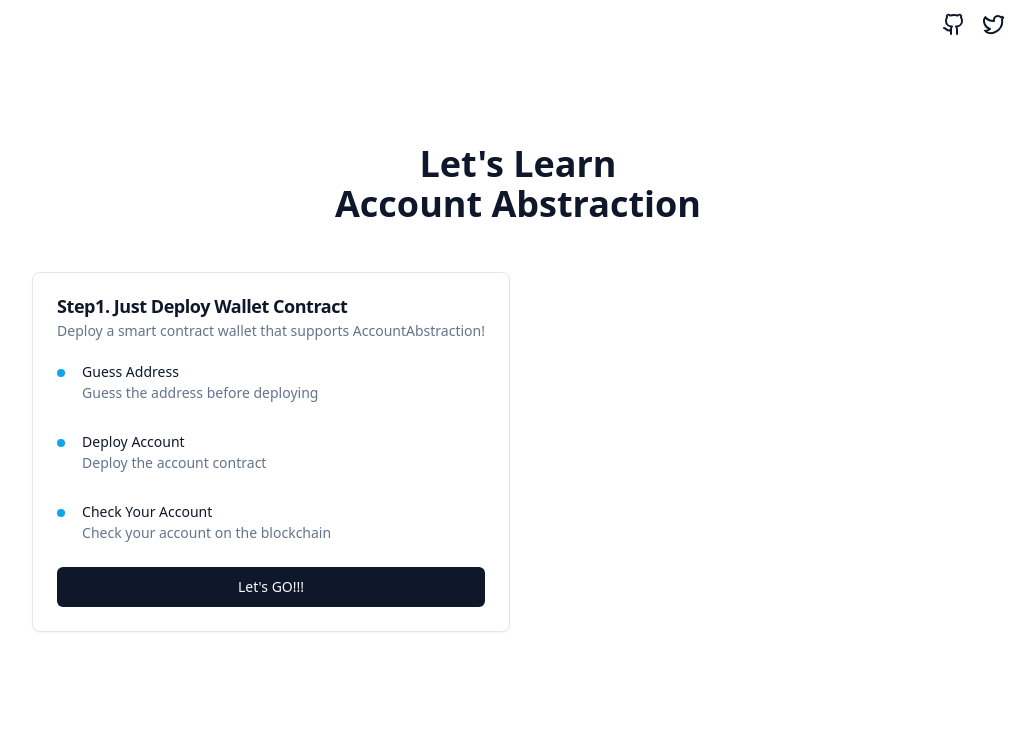
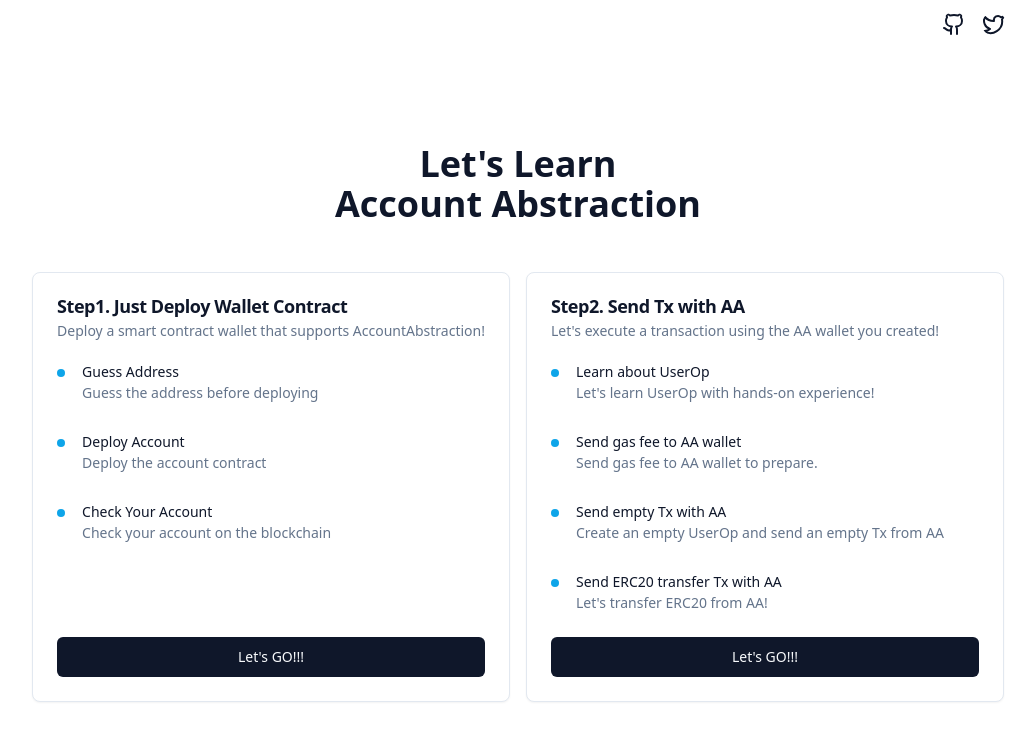
Before and after one commit to inaridiy/learn-account-abstraction, a Next.js app in the folder apps/learning-app/: page / in a window 1280 px wide. Shown: the top 740 px of the page, without its empty margins (122-1157 px from the left). Built offline with nearby package versions, Linux system fonts and the light colour scheme.

Commit message:
feat:  create topic

```diff
--- a/apps/learning-app/src/app/page.tsx
+++ b/apps/learning-app/src/app/page.tsx
@@ -31,6 +31,30 @@ const topics = [
     ],
     startTitle: "Let's GO!!!",
   },
+  {
+    id: "send-tx-with-aa",
+    title: "Step2. Send Tx with AA",
+    description: "Let's execute a transaction using the AA wallet you created!",
+    steps: [
+      {
+        title: "Learn about UserOp",
+        subtitle: "Let's learn UserOp with hands-on experience!",
+      },
+      {
+        title: "Send gas fee to AA wallet",
+        subtitle: "Send gas fee to AA wallet to prepare.",
+      },
+      {
+        title: "Send empty Tx with AA",
+        subtitle: "Create an empty UserOp and send an empty Tx from AA",
+      },
+      {
+        title: "Send ERC20 transfer Tx with AA",
+        subtitle: "Let's transfer ERC20 from AA!",
+      },
+    ],
+    startTitle: "Let's GO!!!",
+  },
 ] as const;
 
 export default function Home() {
@@ -43,12 +67,12 @@ export default function Home() {
 
       <div className="grid py-12 px-2 sm:px-4 gap-4 sm:grid-cols-2">
         {topics.map((topic) => (
-          <Card key={topic.id}>
+          <Card key={topic.id} className="flex flex-col">
             <CardHeader>
               <CardTitle>{topic.title}</CardTitle>
               <CardDescription>{topic.description}</CardDescription>
             </CardHeader>
-            <CardContent>
+            <CardContent className="flex-1">
               {topic.steps.map((step) => (
                 <div
                   key={step.title}
--- /dev/null
+++ b/apps/learning-app/src/app/topics/send-tx-with-aa/page.tsx
@@ -0,0 +1,12 @@
+import { TopicHeader } from "@/components/topic/topic-header";
+
+export default function Topic() {
+  return (
+    <>
+      <TopicHeader title="Send Tx with AA" />
+      <main className="px-2 pt-12 w-full max-w-screen-lg mx-auto mb-36">
+        <div className="flex flex-col gap-36"></div>
+      </main>
+    </>
+  );
+}
```
